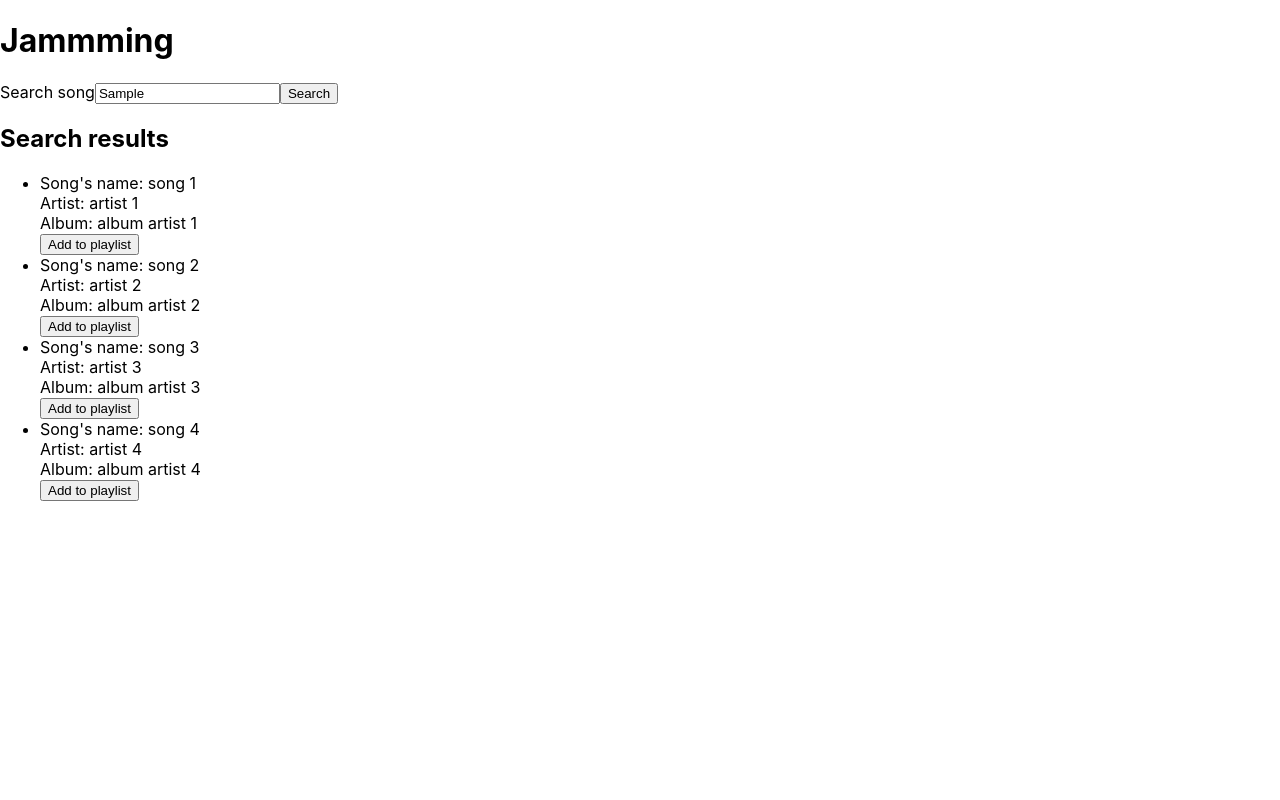
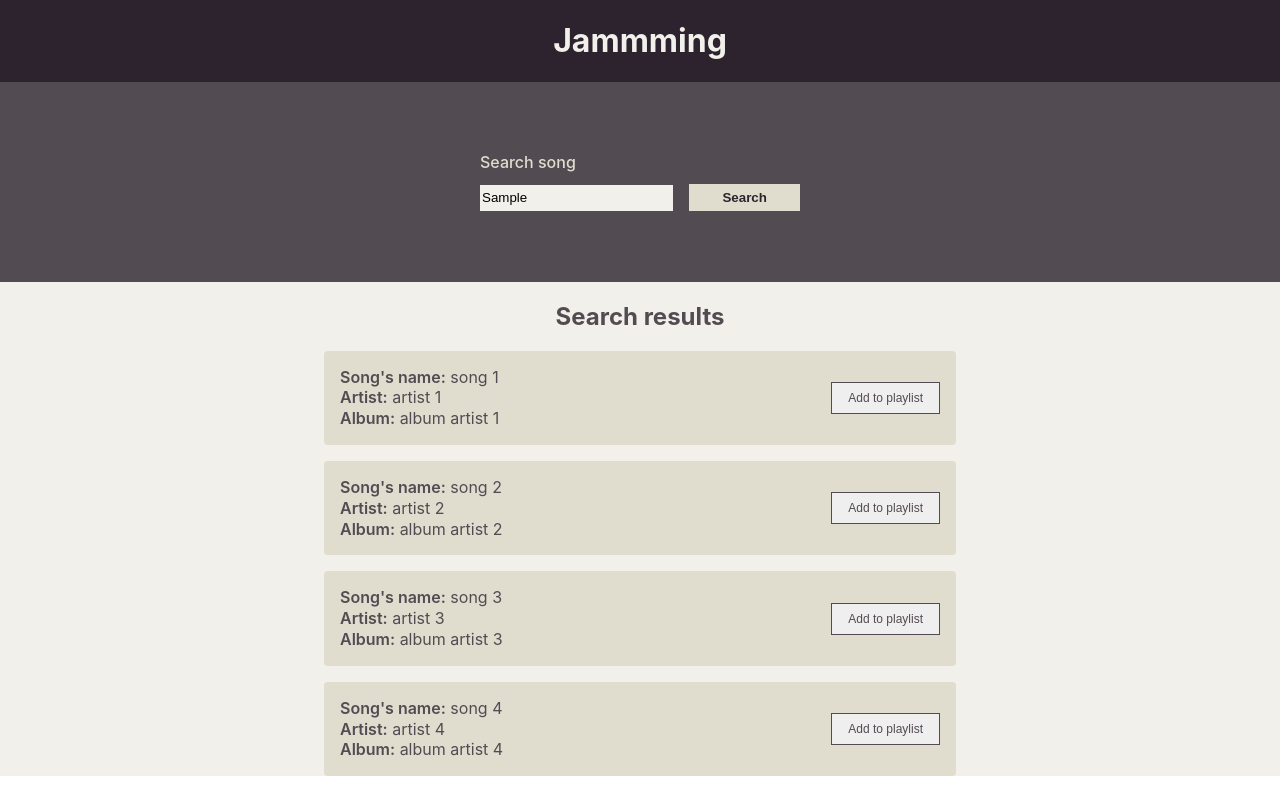
Before and after one commit to alabbe/jammming, a React (Create React App) app: page / in a window 1280 px wide. Both pictures are taken after typing "Sample" into the empty fields and a click on the button "Search". Built offline with nearby package versions, Linux system fonts and the light colour scheme.

Commit message:
Add css on jammming site

```diff
--- a/src/App.js
+++ b/src/App.js
@@ -1,6 +1,7 @@
 import React, { useState } from 'react';
 import SearchBar from './components/SearchBar';
 import SearchResults from './components/SearchResults';
+import styles from "./css/App.module.css";
 
 const SONGS = [
   {
@@ -41,10 +42,18 @@ function App() {
 
 
   return (
-    <div className="App">
-      <h1>Jammming</h1>
-      <SearchBar onSubmit={handleOnSubmit} />
-      <SearchResults results={results} />
+    <div className={styles.content}>
+      <div className={styles.header}>
+        <h1>Jammming</h1>
+      </div>
+      <div className={styles.content}>
+        <div className={styles.hero}>
+          <SearchBar onSubmit={handleOnSubmit} />
+        </div>
+      </div>
+      <div className={styles.content}>
+        <SearchResults results={results} />
+      </div>
     </div>
   );
 }
--- a/src/components/SearchBar.js
+++ b/src/components/SearchBar.js
@@ -1,12 +1,19 @@
 import React from "react";
+import styles from "../css/SearchBar.module.css"
 
 function SearchBar(props) {
   return (
-    <form onSubmit={props.onSubmit}>
-      <label htmlFor="search">Search song</label>
-      <input type="text" id="search"></input>
-      <button type="submit">Search</button>
-    </form>
+    <div className={styles.SearchBar}>
+      <form onSubmit={props.onSubmit} className={styles.SearchForm}>
+        <div className={styles.Header}>
+          <label htmlFor="search">Search song</label>
+        </div>
+        <div className={styles.Inputs}>
+          <input type="text" id="search"></input>
+          <button type="submit">Search</button>
+        </div>
+      </form>
+    </div>
   );
 }
 
--- a/src/components/SearchResults.js
+++ b/src/components/SearchResults.js
@@ -1,13 +1,14 @@
 import React, { useState } from "react";
 import Tracklist from "./Tracklist";
+import styles from "../css/SearchResults.module.css";
 
 function SearchResults(props) {
 
     return (
-        <>
+        <div className={styles.SearchResults}>
             <h2>Search results</h2>
             <Tracklist results={props.results}/>
-        </>
+        </div>
     );
 }
 
--- a/src/components/Track.js
+++ b/src/components/Track.js
@@ -1,12 +1,17 @@
 import React from "react";
+import styles from "../css/Track.module.css";
 
 function Track(props) {
   return (
-    <div key={props.track.id}>
-      <div>Song's name: {props.track.name}</div>
-      <div>Artist: {props.track.artist}</div>
-      <div>Album: {props.track.album}</div>
-      <button>Add to playlist</button>
+    <div key={props.track.id} className={styles.Track}>
+      <div className={styles.SongData}>
+        <div><span>Song's name:</span> {props.track.name}</div>
+        <div><span>Artist:</span> {props.track.artist}</div>
+        <div><span>Album:</span> {props.track.album}</div>
+      </div>
+      <div className={styles.SongActions}>
+        <button>Add to playlist</button>
+      </div>
     </div>
   );
 }
--- a/src/components/Tracklist.js
+++ b/src/components/Tracklist.js
@@ -1,15 +1,14 @@
 import React from "react";
 import Track from "./Track";
+import styles from "../css/Tracklist.module.css"
 
 function Tracklist(props) {
 
-  const results = props.results.map(song => <li><Track track={song} /></li>);
+  const results = props.results.map(song => <Track track={song} />);
 
   return (
-    <div>
-      <ul>
+    <div className={styles.Tracklist}>
         {results}
-      </ul>
     </div>
   );
 }
--- /dev/null
+++ b/src/css/App.module.css
@@ -0,0 +1,29 @@
+.content {
+    display: flex;
+    align-items: center;
+    justify-content: center;
+    padding: 0;
+    flex-direction: column;
+    max-width: 1280px;
+    margin: auto;
+    width: 100%;
+}
+
+.header {
+    background-color: #2D232E;
+    display: flex;
+    width: 100%;
+    align-items: center;
+    justify-content: center;
+    color: #F1F0EA;
+}
+
+.hero {
+    height: 200px;
+    background-color: #534B52;
+    width: 100%;
+    display: flex;
+    flex-direction: column;
+    align-items: center;
+    justify-content: center;
+}
--- /dev/null
+++ b/src/css/SearchBar.module.css
@@ -0,0 +1,49 @@
+.SearchBar {
+    display: flex;
+    width: 320px;
+    align-items: center;
+    justify-content: center;
+    padding: 1rem;
+    justify-content: space-around;
+}
+
+.SearchForm {
+    display: flex;
+    flex-direction: column;
+    width: 100%;
+
+}
+
+.Header {
+    display: flex;
+}
+
+.Inputs {
+    display: flex;
+    justify-content: space-between;
+    align-items: center;
+}
+
+.SearchForm label {
+    display: block;
+    margin-bottom: 0.75rem;
+    color: #E0DDCF;
+    font-weight: 500;
+}
+
+.Inputs input {
+    width: 12rem;
+    height: 1.5rem;
+    margin-right: 1rem;
+    background-color: #F1F0EA;
+    border: none;
+}
+
+.Inputs button {
+    width: 7rem;
+    height: 1.7rem;
+    background-color: #E0DDCF;
+    color: #2D232E;
+    border: none;
+    font-weight: 700;
+}
--- /dev/null
+++ b/src/css/SearchResults.module.css
@@ -0,0 +1,12 @@
+.SearchResults {
+    background-color: #F1F0EA;
+    width: 100%;
+    display: flex;
+    flex-direction: column;
+    align-items: center;
+    justify-content: center;
+}
+
+h2 {
+    color: #534B52;
+}
--- /dev/null
+++ b/src/css/Track.module.css
@@ -0,0 +1,37 @@
+.Track {
+    display: flex;
+    align-items: center;
+    background-color: #E0DDCF;
+
+    width: 600px;
+    padding: 1rem;
+    justify-content: space-between;
+
+    border-radius: 0.25rem;
+
+}
+
+.SongData {
+    display: flex;
+    flex-direction: column;
+    color: #534B52;
+    line-height: 130%;
+}
+
+.SongData span {
+    font-weight: 600;
+}
+
+.SongActions {
+    display: flex;
+}
+
+.SongActions button {
+    height: 2rem;
+    border: 0.5px solid #534B52;
+    border-radius: 0;
+    padding: 0 1rem;
+    color: #534B52;
+    font-weight: 300;
+    font-size: 0.75rem;
+}
--- /dev/null
+++ b/src/css/Tracklist.module.css
@@ -0,0 +1,7 @@
+.Tracklist {
+
+    display: flex;
+    flex-direction: column;
+    gap: 1rem;
+
+}
--- a/src/index.css
+++ b/src/index.css
@@ -1,5 +1,9 @@
+html {
+  font-size: 16px;
+}
+
 body {
-  margin: 0;
+  margin: auto;
   font-family: -apple-system, BlinkMacSystemFont, 'Segoe UI', 'Roboto', 'Oxygen',
     'Ubuntu', 'Cantarell', 'Fira Sans', 'Droid Sans', 'Helvetica Neue',
     sans-serif;
```
